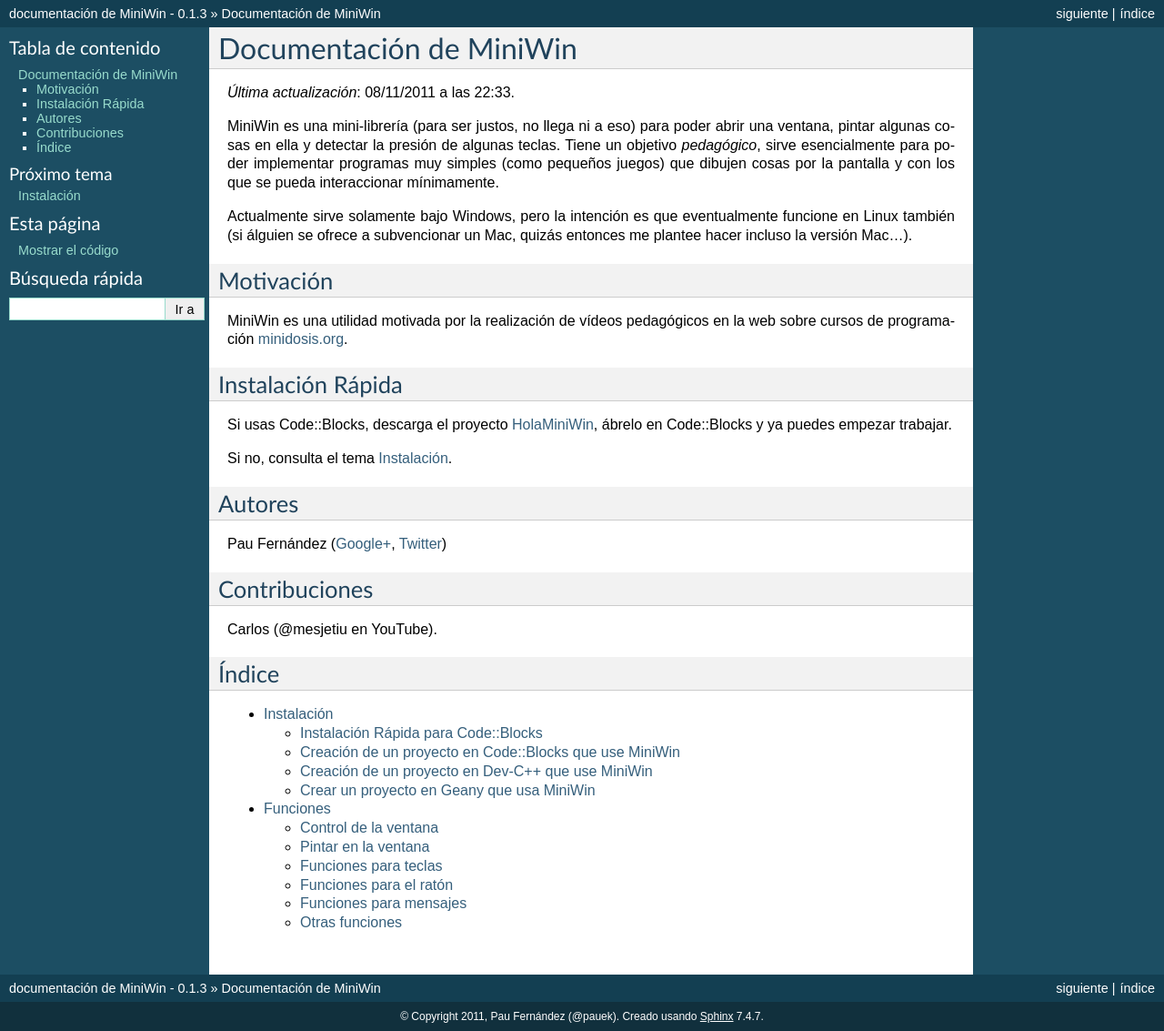
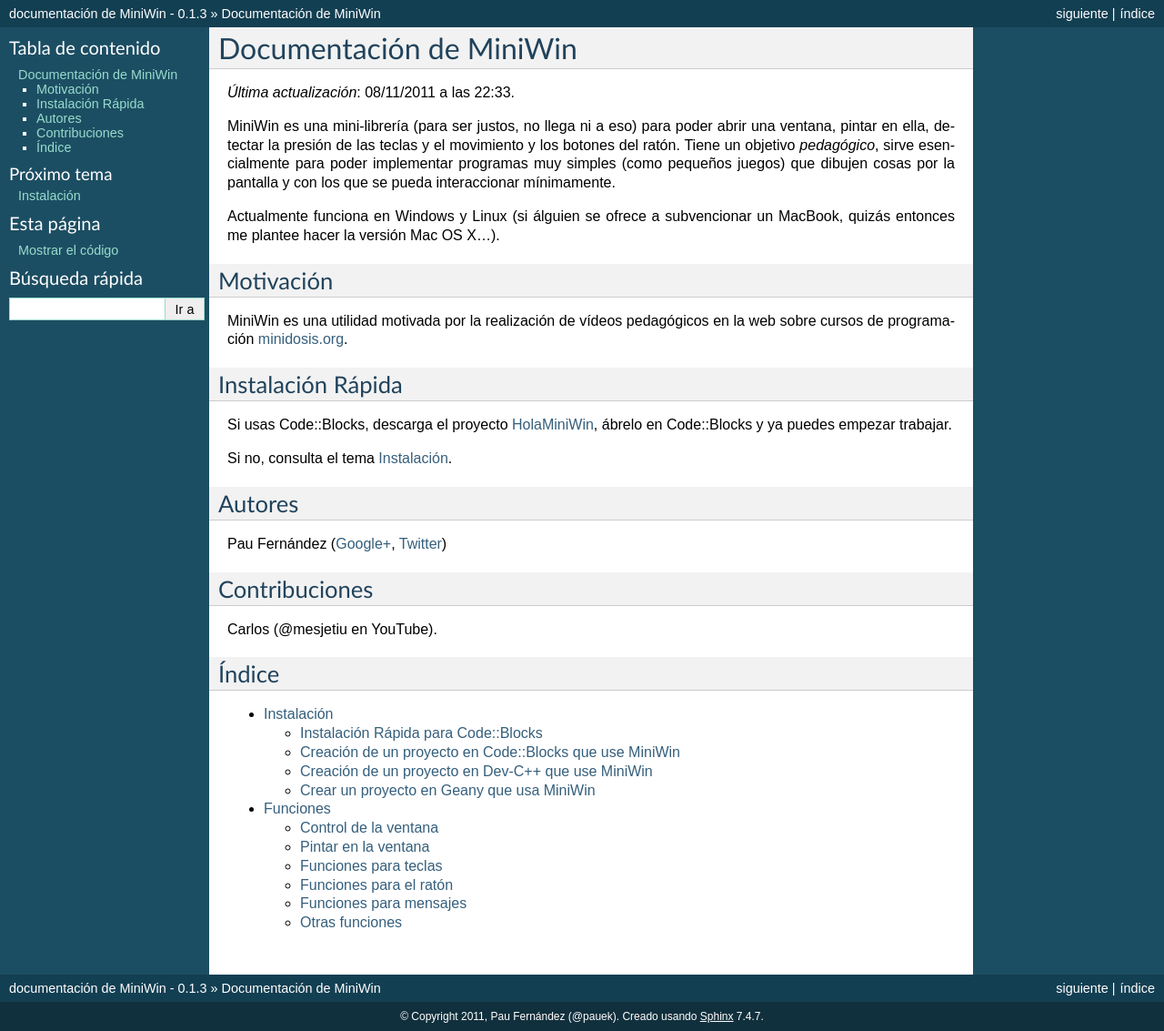
Before and after one commit to pauek/MiniWin, a Sphinx documentation site: the page built from docs/index.rst, in a window 1280 px wide. Shown: the whole page at 91% size. Built offline with Sphinx 7.4.7, drawn with Linux system fonts in a browser that asks for light colours.

Commit message:
Añadimos la mención de Linux en la documentación (+ el ratón)

```diff
--- a/docs/Utilizacion.rst
+++ b/docs/Utilizacion.rst
@@ -344,7 +344,7 @@
 .. cpp:function:: void mensaje(string msj)
 
    Muestra una pequeña ventana auxiliar con el mensaje *msj* y espera
-   que se presione el botón "Ok".
+   que se presione el botón "Ok". *[Esta función aún no está implementada en Linux]*
 
    Por ejemplo, si llamas a la acción así::
 
@@ -358,7 +358,7 @@
 
    Muestra una ventana auxiliar con la pregunta que se pasa en *msj* y
    devuelve ``true`` o ``false`` en función de la contestación del
-   usuario.
+   usuario. *[Esta función aún no está implementada en Linux]*
 
    Por ejemplo, si llamas a la acción así::
 
--- a/docs/index.rst
+++ b/docs/index.rst
@@ -8,17 +8,16 @@
 
 *Última actualización*: |today|.
 
-MiniWin es una mini-librería (para ser justos, no llega ni a eso)
-para poder abrir una ventana, pintar algunas cosas en ella y detectar
-la presión de algunas teclas. Tiene un objetivo *pedagógico*, sirve
-esencialmente para poder implementar programas muy simples (como
-pequeños juegos) que dibujen cosas por la pantalla y con los que se
-pueda interaccionar mínimamente.
+MiniWin es una mini-librería (para ser justos, no llega ni a eso) para
+poder abrir una ventana, pintar en ella, detectar la presión de las
+teclas y el movimiento y los botones del ratón. Tiene un objetivo
+*pedagógico*, sirve esencialmente para poder implementar programas muy
+simples (como pequeños juegos) que dibujen cosas por la pantalla y con
+los que se pueda interaccionar mínimamente.
 
-Actualmente sirve solamente bajo Windows, pero la intención es que
-eventualmente funcione en Linux también (si álguien se ofrece a
-subvencionar un Mac, quizás entonces me plantee hacer incluso la
-versión Mac...).
+Actualmente funciona en Windows y Linux (si álguien se ofrece a
+subvencionar un MacBook, quizás entonces me plantee hacer la
+versión Mac OS X...).
 
 Motivación
 ----------
```
